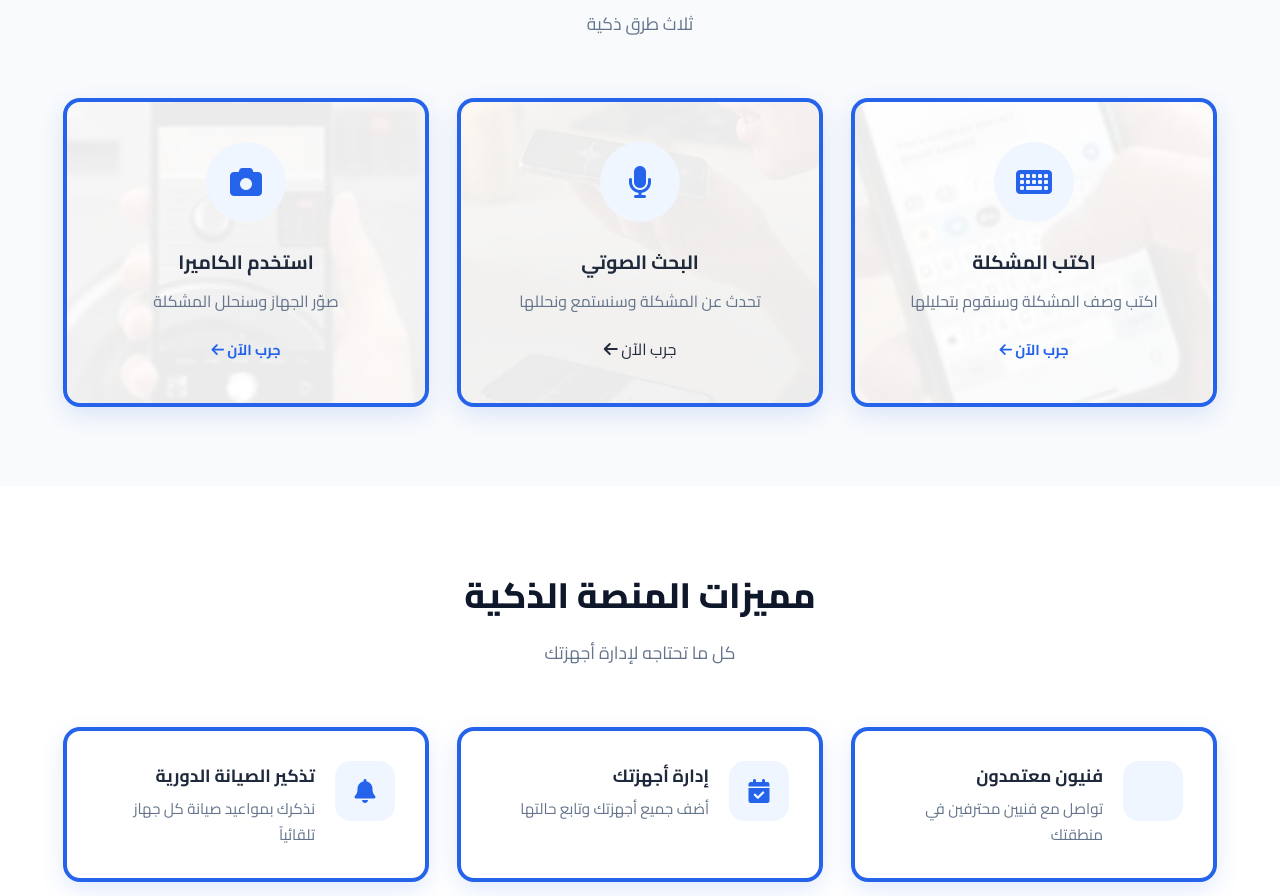
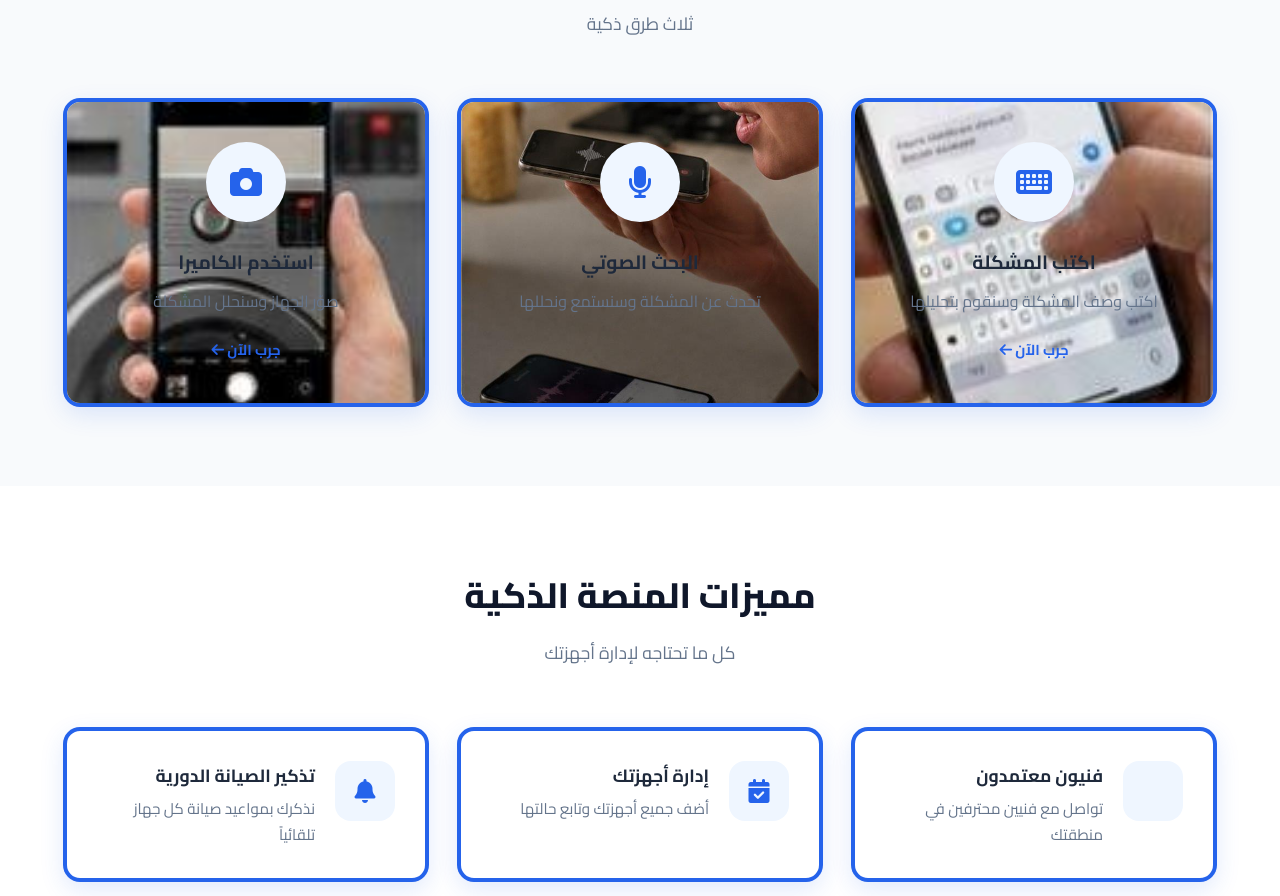
Before and after one commit to Mohammed-Kelany/Shakhesly-, a plain HTML site: page index.html in a window 1280 px wide. Shown: the part 937-1833 px from the top of the page. Drawn offline with nearby package versions, Linux system fonts and the light colour scheme; some icons are missing.

Commit message:
Update style.css
erorr

```diff
--- a/style.css
+++ b/style.css
@@ -438,7 +438,7 @@ button { cursor: pointer; border: none; font-family: var(--font-primary); }
     position: absolute;
     width: 100%;
     height: 100%;
-    opacity: 0.08;
+    opacity: 1;
     background-size: cover;
     background-repeat: no-repeat;
     background-position: center;
```
